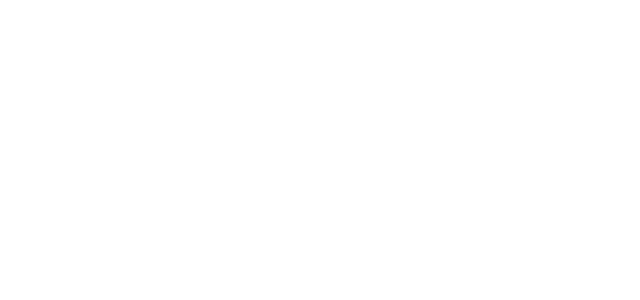
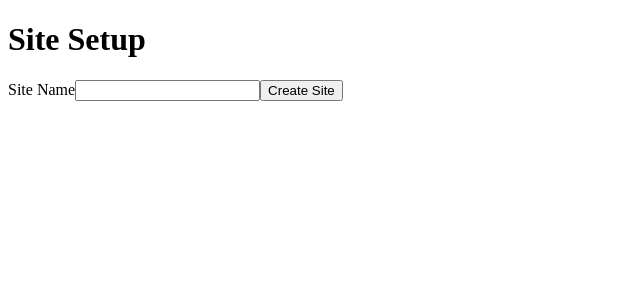
Before and after one commit to malsadev/muslemmy-ui, a Vue app: page /SiteSetup in a window 1280 px wide. Before the commit this address had no page. Shown: the top 300 px of the page, without its empty margins (0-640 px from the left). Built offline with nearby package versions, Linux system fonts and the light colour scheme; what lemmy-js-client would draw is missing.

Commit message:
implemented site setup view

```diff
--- a/src/components/AdminRegistration.vue
+++ b/src/components/AdminRegistration.vue
@@ -1,15 +1,17 @@
 <script setup>
 import { lemmyClient } from '@/services/lemmyService';
 import { ref } from 'vue';
+import { useRouter } from 'vue-router';
 
 
-// lemmyClient.register({
-//     username: ""
-// });
+//TODO: form validations and error handling
+// TODO: implemennt extra fields
 const username = ref('')
 const password = ref('')
 const vpassword = ref('')
 const answer = ref('')
+
+const router = useRouter()
 
 async function submit_admin_registration() {
     const res = await lemmyClient.register({username: username.value,
@@ -19,6 +21,18 @@
     });
 
     console.log(res)
+
+    // in case I need the token
+    localStorage.setItem("lemmy_token", res.jwt);
+
+    lemmyClient.setHeaders({
+        Authorization: `Bearer ${res.jwt}`,
+    });
+
+
+
+    router.push("/SiteSetup")
+
 
 };
 
--- a/src/components/SignIn.vue
+++ b/src/components/SignIn.vue
@@ -2,14 +2,26 @@
 import { lemmyClient } from '@/services/lemmyService';
 import { ref } from 'vue';
 
+
+//TODO: form validations and error handling
+// TODO: implemennt extra fields
 const username = ref('')
 const password = ref('')
 
 
 async function submit_sign_in() {
     console.log("submit_sign_in")
-    const res = await lemmyClient.login({username_or_email: username.value,
-                                      password: password.value,
+    const res = await lemmyClient.login({
+        username_or_email: username.value,
+        password: password.value,
+    });
+
+
+    // in case I need the token
+    localStorage.setItem("lemmy_token", res.jwt);
+
+    lemmyClient.setHeaders({
+        Authorization: `Bearer ${res.jwt}`,
     });
 
     console.log(res)
--- /dev/null
+++ b/src/components/SiteSetup.vue
@@ -0,0 +1,30 @@
+<script setup>
+import { ref } from 'vue';
+import { lemmyClient } from '@/services/lemmyService';
+
+//TODO: form validations and error handling
+// TODO: implemennt extra fields
+const site_name = ref('')
+
+
+async function submit_site_setup() {
+    console.log(localStorage.getItem("lemmy_token"))
+    console.log(lemmyClient.getHeaders())
+    const res = await lemmyClient.createSite({
+        name: site_name.value,
+    });
+    console.log(res)
+}
+
+</script>
+
+
+<template>
+    <h1>Site Setup</h1>
+    <form @submit.prevent="submit_site_setup">
+        <label>Site Name</label>
+        <input v-model="site_name">
+        <button>Create Site</button>
+    </form>
+
+</template>
```
Also changed, not shown: src/router.js (+6 -3 lines).
